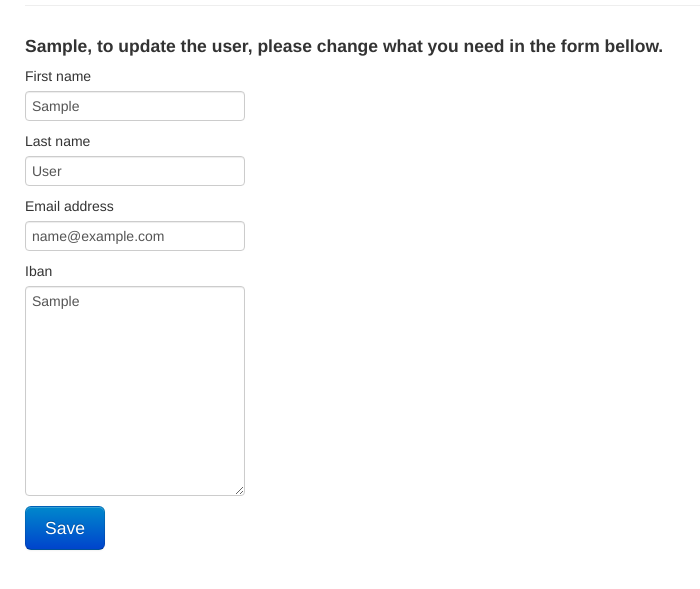
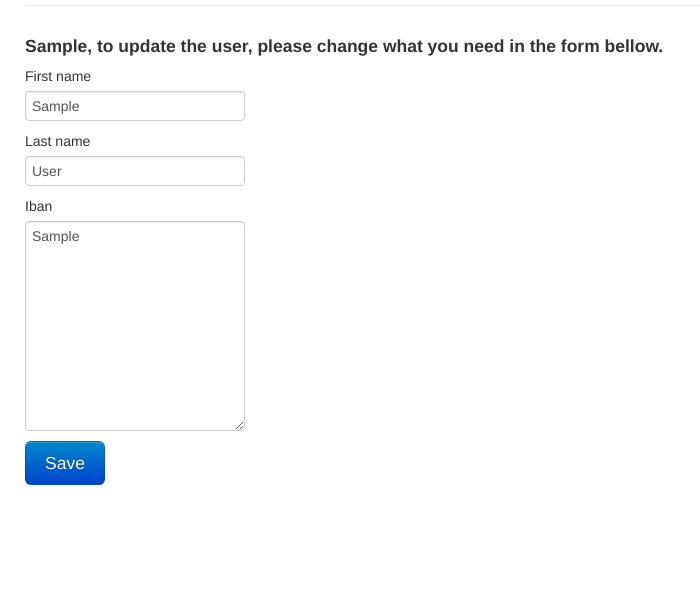
Before and after one commit to diemesleno/dcrud, a Django app: page /update/1 in a window 1280 px wide. Shown: the part 174-763 px from the top of the page, without its empty margins (0-700 px from the left). Run offline with Django 3.2, Linux system fonts and the light colour scheme; a user stored in the database is signed in; tables that the repository leaves empty hold one stand-in row (values such as "Sample post"); some libraries are stand-ins or nearby versions.

Commit message:
Removing the unnecessary field email

```diff
--- a/templates/user/update.html
+++ b/templates/user/update.html
@@ -17,7 +17,7 @@
         <h4 class="form-signin-heading">{{ request.user.first_name}}, to update the user, please change what you need in the form bellow.</h4>
         <fieldset>
                 {% for field in form.visible_fields %}
-                {% if field.name != 'password1' and field.name != 'password2' %}
+                {% if field.name != 'password1' and field.name != 'password2' and field.name != 'email' %}
                 <div class="form-group">
                   <label for="{{ field.auto_id }}" class="col-md-3 control-label">{{ field.label }}</label>
                   {% render_field field class='form-control' required="required" %}
```
